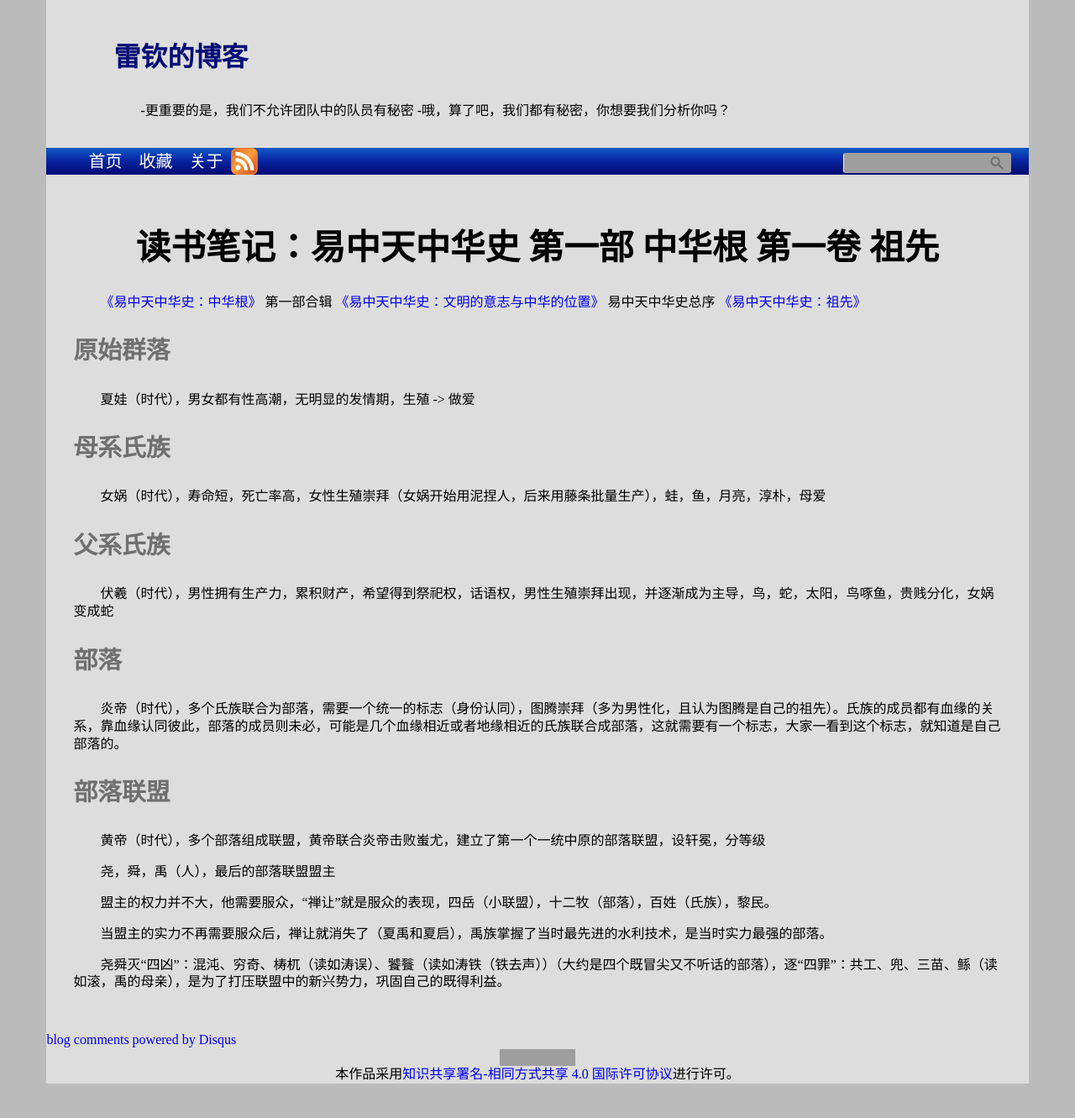
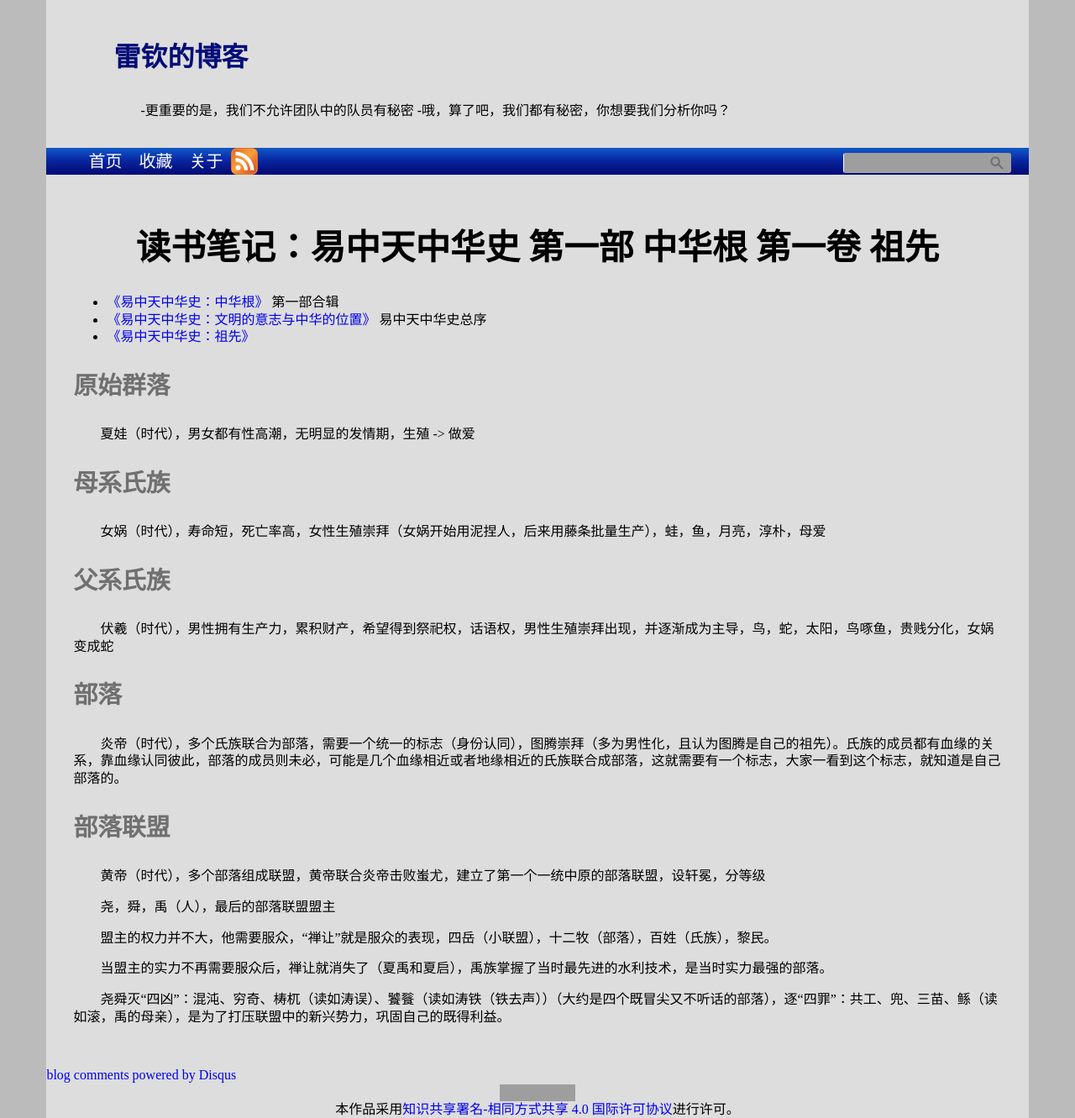
Before and after one commit to leiqin/leiqin.github.io, a Jekyll site: the page built from _posts/2015-08-03-读书笔记：易中天中华史第一部中华根第一卷祖先.markdown, in a window 1280 px wide. Shown: the whole page at 84% size. Built offline with Jekyll 4.4.1, drawn with Linux system fonts in a browser that asks for light colours; before the commit the page ends 1290 px from its top, so only the background shows below that; grey boxes are pictures that could not be loaded.

Commit message:
_ 小修改

```diff
--- a/_posts/2015-08-03-读书笔记：易中天中华史第一部中华根第一卷祖先.markdown
+++ b/_posts/2015-08-03-读书笔记：易中天中华史第一部中华根第一卷祖先.markdown
@@ -3,9 +3,9 @@ layout: post
 title: 读书笔记：易中天中华史 第一部 中华根 第一卷 祖先
 ---
 
-[《易中天中华史：中华根》](http://read.douban.com/ebook/3836449/) 第一部合辑
-[《易中天中华史：文明的意志与中华的位置》](http://read.douban.com/ebook/1142722/) 易中天中华史总序
-[《易中天中华史：祖先》](http://read.douban.com/ebook/3806115/)
+* [《易中天中华史：中华根》](http://read.douban.com/ebook/3836449/) 第一部合辑
+* [《易中天中华史：文明的意志与中华的位置》](http://read.douban.com/ebook/1142722/) 易中天中华史总序
+* [《易中天中华史：祖先》](http://read.douban.com/ebook/3806115/)
 
 ### 原始群落
 
--- a/_posts/2015-09-29-观后笔记网易公开课：美国独立战争美国内战与重建.markdown
+++ b/_posts/2015-09-29-观后笔记网易公开课：美国独立战争美国内战与重建.markdown
@@ -3,8 +3,8 @@ layout: post
 title: 观后笔记 网易公开课：美国独立战争 美国内战与重建
 ---
 
-[耶鲁大学公开课：美国独立战争](http://open.163.com/special/opencourse/americanrevolution.html)
-[耶鲁大学公开课：美国内战与重建](http://open.163.com/special/sp/thecivilwarandreconstructionera.html)
+* [耶鲁大学公开课：美国独立战争](http://open.163.com/special/opencourse/americanrevolution.html)
+* [耶鲁大学公开课：美国内战与重建](http://open.163.com/special/sp/thecivilwarandreconstructionera.html)
 
 1643-1684 第一次殖民地联盟尝试 新英格兰联盟 由于荷兰和印第安人的威胁，4个殖民地组成了一个联合的咨询委员会，每个殖民地有两名成员
 
```
